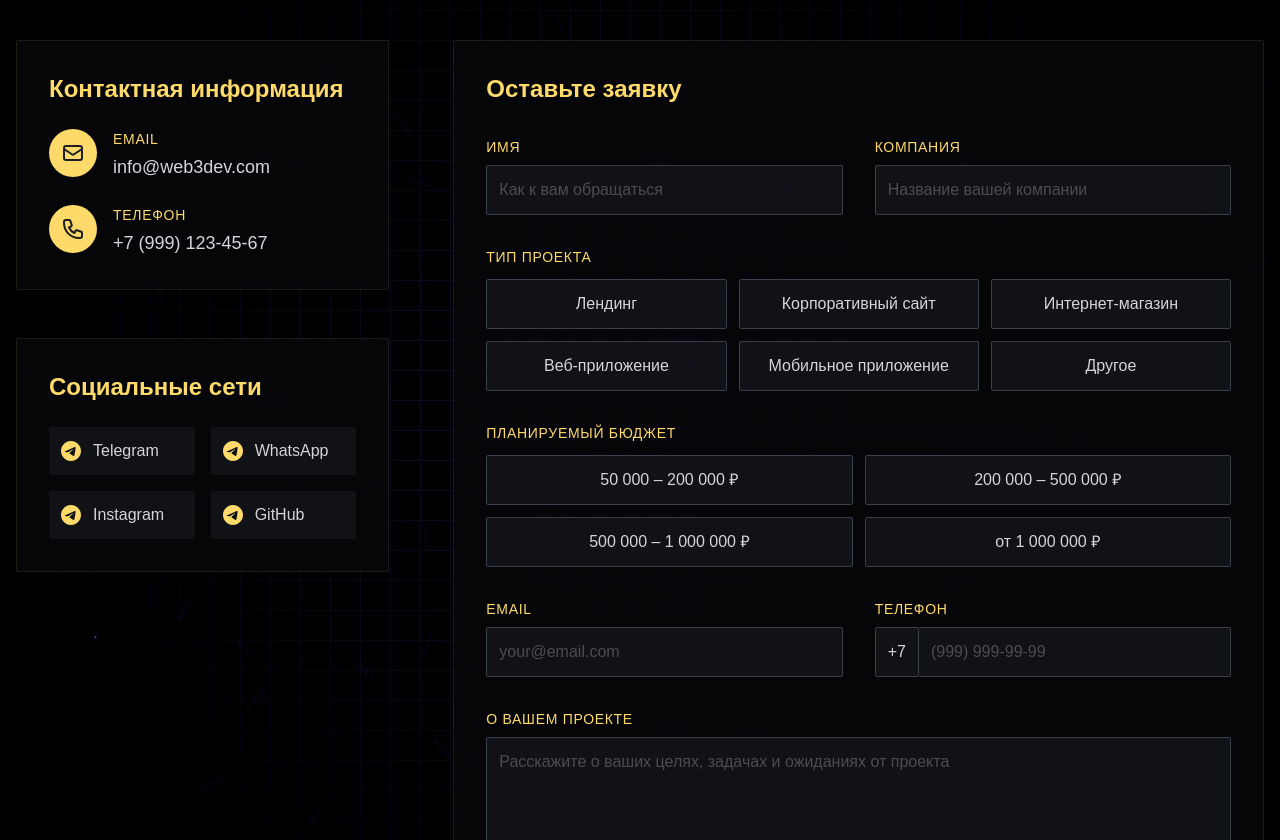
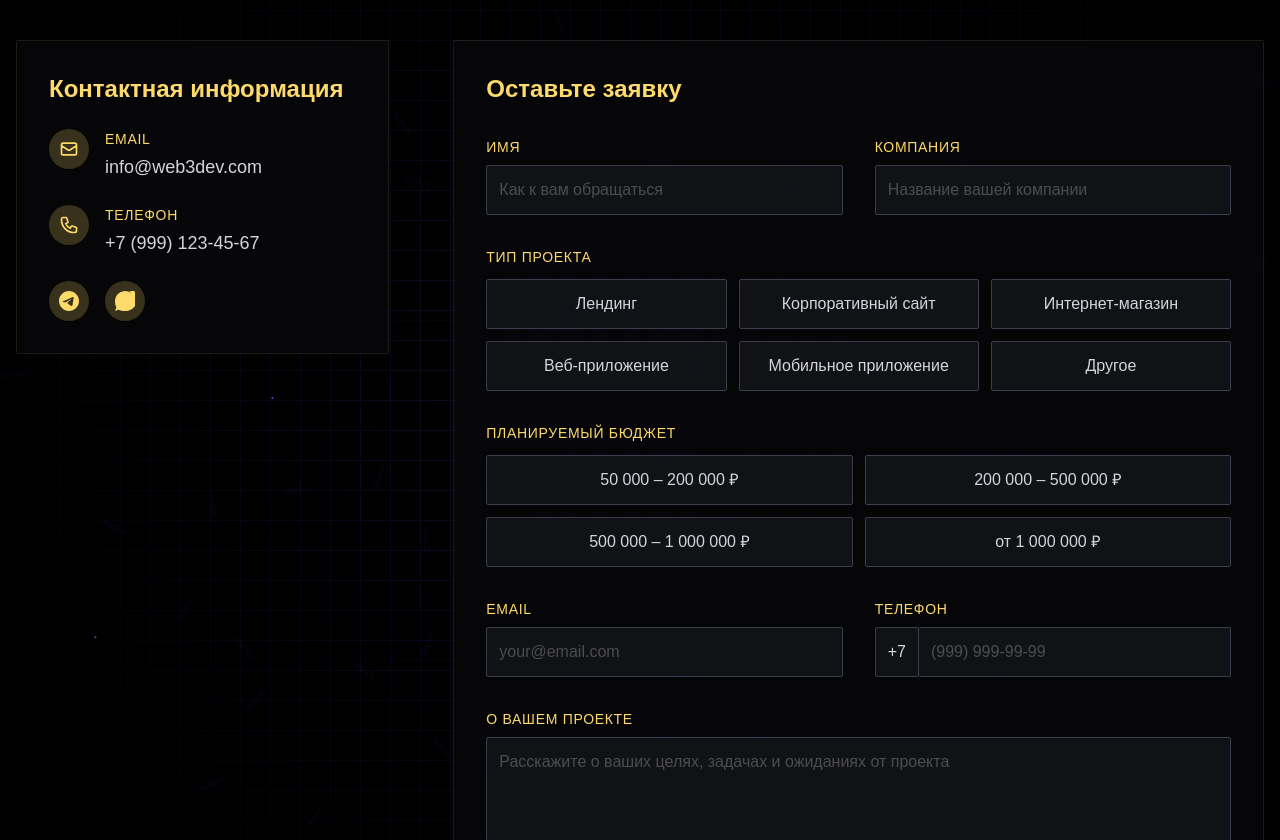
Before and after one commit to burkovmu/web5, a Next.js app: page / in a window 1280 px wide. Shown: the part 6740-7580 px from the top of the page. Built offline with nearby package versions, Linux system fonts and the light colour scheme; a web font is replaced by a local one.

Commit message:
Исправлена ошибка с атрибутом selected в выпадающих списках

```diff
--- a/src/components/ContactSection.tsx
+++ b/src/components/ContactSection.tsx
@@ -60,8 +60,8 @@ const ContactSection = () => {
                     <h3 className="text-2xl font-bold text-[#feda6a] mb-6">Контактная информация</h3>
                     <div className="space-y-6">
                       <div className="flex items-start space-x-4">
-                        <div className="w-12 h-12 rounded-full bg-[#feda6a] flex items-center justify-center flex-shrink-0">
-                          <svg className="w-6 h-6 text-[#1d1e22]" fill="none" stroke="currentColor" viewBox="0 0 24 24">
+                        <div className="w-10 h-10 rounded-full bg-[#feda6a]/20 flex items-center justify-center flex-shrink-0">
+                          <svg className="w-5 h-5 text-[#feda6a]" fill="none" stroke="currentColor" viewBox="0 0 24 24">
                             <path strokeLinecap="round" strokeLinejoin="round" strokeWidth={2} d="M3 8l7.89 5.26a2 2 0 002.22 0L21 8M5 19h14a2 2 0 002-2V7a2 2 0 00-2-2H5a2 2 0 00-2 2v10a2 2 0 002 2z" />
                           </svg>
                         </div>
@@ -73,8 +73,8 @@ const ContactSection = () => {
                         </div>
                       </div>
                       <div className="flex items-start space-x-4">
-                        <div className="w-12 h-12 rounded-full bg-[#feda6a] flex items-center justify-center flex-shrink-0">
-                          <svg className="w-6 h-6 text-[#1d1e22]" fill="none" stroke="currentColor" viewBox="0 0 24 24">
+                        <div className="w-10 h-10 rounded-full bg-[#feda6a]/20 flex items-center justify-center flex-shrink-0">
+                          <svg className="w-5 h-5 text-[#feda6a]" fill="none" stroke="currentColor" viewBox="0 0 24 24">
                             <path strokeLinecap="round" strokeLinejoin="round" strokeWidth={2} d="M3 5a2 2 0 012-2h3.28a1 1 0 01.948.684l1.498 4.493a1 1 0 01-.502 1.21l-2.257 1.13a11.042 11.042 0 005.516 5.516l1.13-2.257a1 1 0 011.21-.502l4.493 1.498a1 1 0 01.684.949V19a2 2 0 01-2 2h-1C9.716 21 3 14.284 3 6V5z" />
                           </svg>
                         </div>
@@ -85,40 +85,21 @@ const ContactSection = () => {
                           </a>
                         </div>
                       </div>
-                    </div>
-                  </div>
 
-                  <div className="bg-[#393f4d]/10 p-8 rounded-[2px] backdrop-blur-sm border border-[#feda6a]/10">
-                    <h3 className="text-2xl font-bold text-[#feda6a] mb-6">Социальные сети</h3>
-                    <div className="grid grid-cols-2 gap-4">
+                      <div className="flex flex-row space-x-4 mt-6">
                         <a href="https://t.me/mishlenteam" target="_blank" rel="noopener noreferrer"
-                         className="flex items-center space-x-3 p-3 bg-[#1d1e22]/50 rounded-[2px] hover:bg-[#feda6a] group transition-colors">
-                        <svg className="w-5 h-5 text-[#feda6a] group-hover:text-[#1d1e22]" fill="currentColor" viewBox="0 0 24 24">
+                           className="w-10 h-10 rounded-full bg-[#feda6a]/20 flex items-center justify-center hover:bg-[#feda6a]/40 transition-colors">
+                          <svg className="w-5 h-5 text-[#feda6a]" fill="currentColor" viewBox="0 0 24 24">
                             <path d="M12 0C5.373 0 0 5.373 0 12s5.373 12 12 12 12-5.373 12-12S18.627 0 12 0zm5.562 8.161c-.18 1.897-.962 6.502-1.359 8.627-.168.9-.5 1.201-.82 1.23-.697.065-1.225-.461-1.9-.903-1.056-.692-1.653-1.123-2.678-1.799-1.185-.781-.417-1.21.258-1.91.177-.184 3.247-2.977 3.307-3.23.007-.032.014-.15-.056-.212s-.174-.041-.249-.024c-.106.024-1.793 1.14-5.061 3.345-.479.33-.913.49-1.302.48-.428-.008-1.252-.241-1.865-.44-.752-.244-1.349-.374-1.297-.789.027-.216.324-.437.893-.663 3.498-1.524 5.83-2.529 6.998-3.014 3.332-1.386 4.025-1.627 4.476-1.635.099-.002.321.023.465.178.121.13.156.305.165.472.009.167-.018.371-.027.522z"/>
                           </svg>
-                        <span className="text-[#d4d4dc] group-hover:text-[#1d1e22]">Telegram</span>
                         </a>
                         <a href="https://wa.me/message/YWPQD6DCDXBPA1" target="_blank" rel="noopener noreferrer"
-                         className="flex items-center space-x-3 p-3 bg-[#1d1e22]/50 rounded-[2px] hover:bg-[#feda6a] group transition-colors">
-                        <svg className="w-5 h-5 text-[#feda6a] group-hover:text-[#1d1e22]" fill="currentColor" viewBox="0 0 24 24">
-                          <path d="M12 0C5.373 0 0 5.373 0 12s5.373 12 12 12 12-5.373 12-12S18.627 0 12 0zm5.562 8.161c-.18 1.897-.962 6.502-1.359 8.627-.168.9-.5 1.201-.82 1.23-.697.065-1.225-.461-1.9-.903-1.056-.692-1.653-1.123-2.678-1.799-1.185-.781-.417-1.21.258-1.91.177-.184 3.247-2.977 3.307-3.23.007-.032.014-.15-.056-.212s-.174-.041-.249-.024c-.106.024-1.793 1.14-5.061 3.345-.479.33-.913.49-1.302.48-.428-.008-1.252-.241-1.865-.44-.752-.244-1.349-.374-1.297-.789.027-.216.324-.437.893-.663 3.498-1.524 5.83-2.529 6.998-3.014 3.332-1.386 4.025-1.627 4.476-1.635.099-.002.321.023.465.178.121.13.156.305.165.472.009.167-.018.371-.027.522z"/>
+                           className="w-10 h-10 rounded-full bg-[#feda6a]/20 flex items-center justify-center hover:bg-[#feda6a]/40 transition-colors">
+                          <svg className="w-5 h-5 text-[#feda6a]" fill="currentColor" viewBox="0 0 24 24">
+                            <path d="M12.031 6.172c-3.181 0-5.767 2.586-5.768 5.766-.001 1.298.38 2.27 1.019 3.287l-.582 2.128 2.182-.573c.978.58 1.911.928 3.145.929 3.178 0 5.767-2.587 5.768-5.766.001-3.187-2.575-5.77-5.764-5.771zm3.392 8.244c-.144.405-.837.774-1.17.824-.299.045-.677.063-1.092-.069-.252-.08-.575-.187-.988-.365-1.739-.751-2.874-2.502-2.961-2.617-.087-.116-.708-.94-.708-1.793s.448-1.273.607-1.446c.159-.173.346-.217.462-.217l.332.006c.106.005.249-.04.39.298.144.347.491 1.2.534 1.287.043.087.072.188.014.304-.058.116-.087.188-.173.289l-.26.304c-.087.086-.177.18-.076.354.101.174.449.741.964 1.201.662.591 1.221.774 1.394.86s.274.072.376-.043c.101-.116.433-.506.549-.68.116-.173.231-.145.39-.087s1.011.477 1.184.564.289.13.332.202c.045.72.045.419-.1.824z M20.52 3.449C12.831-3.984.521 1.66.001 11.65c-.152 2.9.423 5.731 1.67 8.228L0 24l4.254-1.615c2.395 1.18 5.083 1.801 7.807 1.803 9.426 0 14.844-7.92 14.843-15.425.001-2.087-.566-4.108-1.64-5.868-1-1.659-2.388-3.048-4.066-4.05-1.677-1.001-3.589-1.529-5.558-1.527-.29 0-.58.012-.87.037z" stroke="none" />
                           </svg>
-                        <span className="text-[#d4d4dc] group-hover:text-[#1d1e22]">WhatsApp</span>
                         </a>
-                      <a href="#" target="_blank" rel="noopener noreferrer"
-                         className="flex items-center space-x-3 p-3 bg-[#1d1e22]/50 rounded-[2px] hover:bg-[#feda6a] group transition-colors">
-                        <svg className="w-5 h-5 text-[#feda6a] group-hover:text-[#1d1e22]" fill="currentColor" viewBox="0 0 24 24">
-                          <path d="M12 0C5.373 0 0 5.373 0 12s5.373 12 12 12 12-5.373 12-12S18.627 0 12 0zm5.562 8.161c-.18 1.897-.962 6.502-1.359 8.627-.168.9-.5 1.201-.82 1.23-.697.065-1.225-.461-1.9-.903-1.056-.692-1.653-1.123-2.678-1.799-1.185-.781-.417-1.21.258-1.91.177-.184 3.247-2.977 3.307-3.23.007-.032.014-.15-.056-.212s-.174-.041-.249-.024c-.106.024-1.793 1.14-5.061 3.345-.479.33-.913.49-1.302.48-.428-.008-1.252-.241-1.865-.44-.752-.244-1.349-.374-1.297-.789.027-.216.324-.437.893-.663 3.498-1.524 5.83-2.529 6.998-3.014 3.332-1.386 4.025-1.627 4.476-1.635.099-.002.321.023.465.178.121.13.156.305.165.472.009.167-.018.371-.027.522z"/>
-                        </svg>
-                        <span className="text-[#d4d4dc] group-hover:text-[#1d1e22]">Instagram</span>
-                      </a>
-                      <a href="https://github.com/burkovmu" target="_blank" rel="noopener noreferrer"
-                         className="flex items-center space-x-3 p-3 bg-[#1d1e22]/50 rounded-[2px] hover:bg-[#feda6a] group transition-colors">
-                        <svg className="w-5 h-5 text-[#feda6a] group-hover:text-[#1d1e22]" fill="currentColor" viewBox="0 0 24 24">
-                          <path d="M12 0C5.373 0 0 5.373 0 12s5.373 12 12 12 12-5.373 12-12S18.627 0 12 0zm5.562 8.161c-.18 1.897-.962 6.502-1.359 8.627-.168.9-.5 1.201-.82 1.23-.697.065-1.225-.461-1.9-.903-1.056-.692-1.653-1.123-2.678-1.799-1.185-.781-.417-1.21.258-1.91.177-.184 3.247-2.977 3.307-3.23.007-.032.014-.15-.056-.212s-.174-.041-.249-.024c-.106.024-1.793 1.14-5.061 3.345-.479.33-.913.49-1.302.48-.428-.008-1.252-.241-1.865-.44-.752-.244-1.349-.374-1.297-.789.027-.216.324-.437.893-.663 3.498-1.524 5.83-2.529 6.998-3.014 3.332-1.386 4.025-1.627 4.476-1.635.099-.002.321.023.465.178.121.13.156.305.165.472.009.167-.018.371-.027.522z"/>
-                        </svg>
-                        <span className="text-[#d4d4dc] group-hover:text-[#1d1e22]">GitHub</span>
-                      </a>
+                      </div>
                     </div>
                   </div>
                 </motion.div>
@@ -155,7 +136,21 @@ const ContactSection = () => {
               {/* Тип проекта */}
               <div className="space-y-3">
                 <label className="block text-[#feda6a] text-sm uppercase tracking-wider">Тип проекта</label>
-                <div className="grid grid-cols-1 md:grid-cols-3 gap-3">
+                {/* Мобильная версия (выпадающий список) */}
+                <div className="block md:hidden">
+                  <select
+                    className="w-full p-3 bg-[#1d1e22]/50 text-[#d4d4dc] border border-[#393f4d] focus:border-[#feda6a] outline-none transition-colors rounded-[2px]"
+                    name="projectType"
+                    defaultValue=""
+                  >
+                    <option value="" disabled>Выберите тип проекта</option>
+                    {projectTypes.map((type) => (
+                      <option key={type} value={type}>{type}</option>
+                    ))}
+                  </select>
+                </div>
+                {/* Десктопная версия (радио-кнопки) */}
+                <div className="hidden md:grid md:grid-cols-3 gap-3">
                   {projectTypes.map((type) => (
                     <label
                       key={type}
@@ -177,7 +172,21 @@ const ContactSection = () => {
               {/* Бюджет */}
               <div className="space-y-3">
                 <label className="block text-[#feda6a] text-sm uppercase tracking-wider">Планируемый бюджет</label>
-                      <div className="grid grid-cols-2 gap-3">
+                {/* Мобильная версия (выпадающий список) */}
+                <div className="block md:hidden">
+                  <select
+                    className="w-full p-3 bg-[#1d1e22]/50 text-[#d4d4dc] border border-[#393f4d] focus:border-[#feda6a] outline-none transition-colors rounded-[2px]"
+                    name="budget"
+                    defaultValue=""
+                  >
+                    <option value="" disabled>Выберите бюджет</option>
+                    {budgets.map((budget) => (
+                      <option key={budget} value={budget}>{budget}</option>
+                    ))}
+                  </select>
+                </div>
+                {/* Десктопная версия (радио-кнопки) */}
+                <div className="hidden md:grid md:grid-cols-2 gap-3">
                   {budgets.map((budget) => (
                     <label
                       key={budget}
```
Lines whose indentation alone changed are shown as unchanged.
